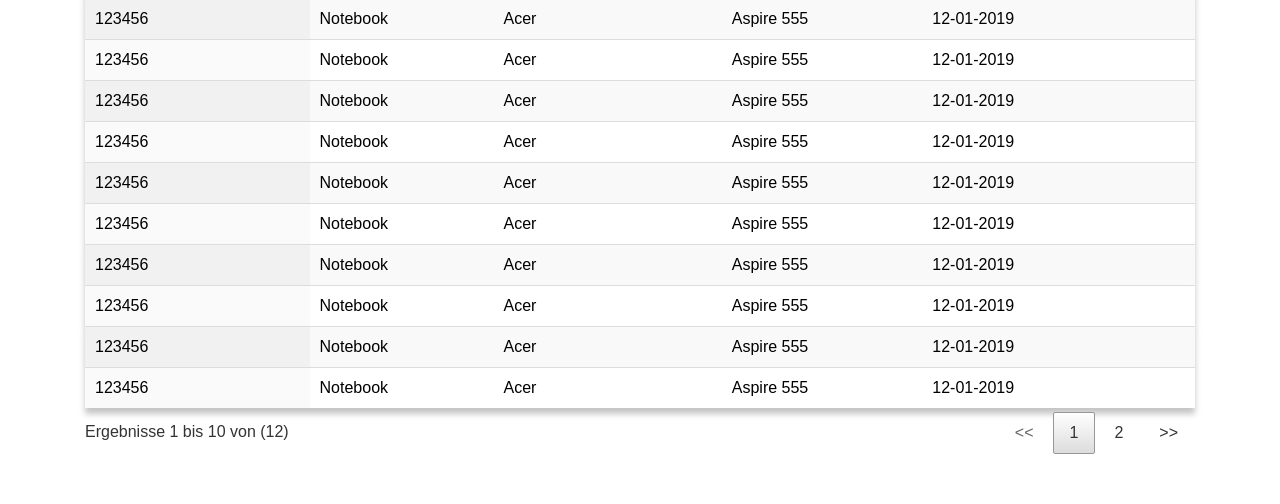
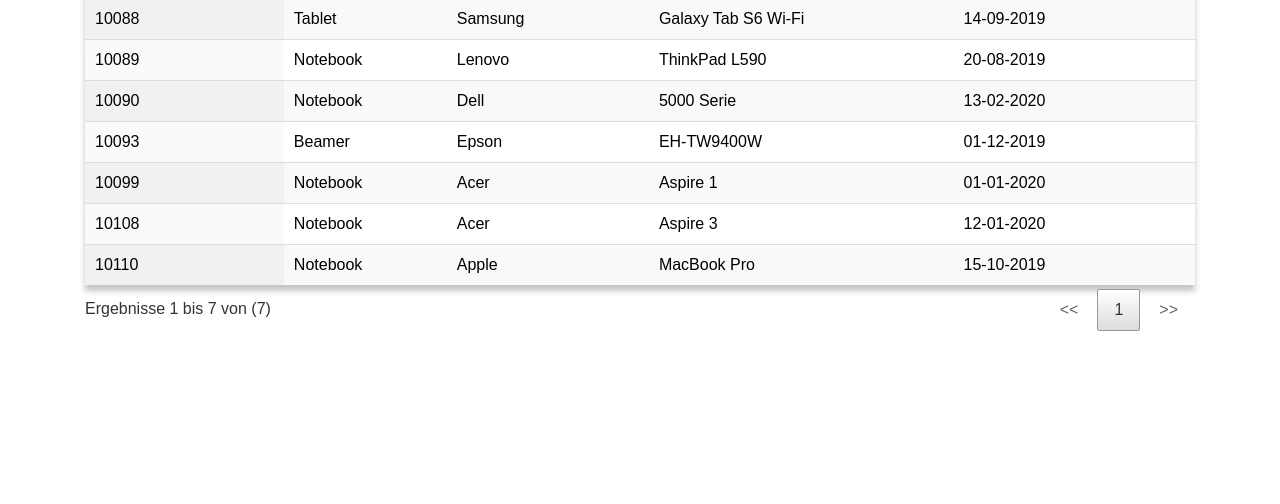
Before and after one commit to Eckener-Schule/it-ausleihe, a PHP site: page / in a window 1280 px wide. Shown: the part 852-1356 px from the top of the page. After the commit the page ends 1183 px from the top, so only its background shows below. Run offline with PHP 8.4, Linux system fonts and the light colour scheme.

Commit message:
added test data in index.php for 'Übersicht'

```diff
--- a/index.php
+++ b/index.php
@@ -20,70 +20,94 @@
                 </thead>
                 <tbody>
                 <tr>
-                    <td>123456</td>
+                    <td>10107</td>
                     <td>Notebook</td>
                     <td>Acer</td>
-                    <td>Aspire 555</td>
+                    <td>Aspire 1</td>
                 </tr>
                 <tr>
-                    <td>123456</td>
+                    <td>10108</td>
                     <td>Notebook</td>
                     <td>Acer</td>
-                    <td>Aspire 555</td>
+                    <td>Aspire 3</td>
                 </tr>
                 <tr>
-                    <td>123456</td>
+                    <td>10087</td>
                     <td>Notebook</td>
                     <td>Acer</td>
-                    <td>Aspire 555</td>
+                    <td>Aspire 5</td>
                 </tr>
                 <tr>
-                    <td>123456</td>
+                    <td>10111</td>
                     <td>Notebook</td>
                     <td>Acer</td>
-                    <td>Aspire 555</td>
+                    <td>Aspire 7</td>
                 </tr>
                 <tr>
-                    <td>123456</td>
+                    <td>10102</td>
                     <td>Notebook</td>
-                    <td>Acer</td>
-                    <td>Aspire 555</td>
+                    <td>Dell</td>
+                    <td>5000 Serie</td>
                 </tr>
                 <tr>
-                    <td>123456</td>
+                    <td>10094</td>
                     <td>Notebook</td>
-                    <td>Acer</td>
-                    <td>Aspire 555</td>
+                    <td>Dell</td>
+                    <td>7000 Serie</td>
                 </tr>
                 <tr>
-                    <td>123456</td>
+                    <td>10112</td>
                     <td>Notebook</td>
-                    <td>Acer</td>
-                    <td>Aspire 555</td>
+                    <td>Lenovo</td>
+                    <td>ThinkPad X1 Extreme</td>
                 </tr>
                 <tr>
-                    <td>123456</td>
+                    <td>10191</td>
                     <td>Notebook</td>
-                    <td>Acer</td>
-                    <td>Aspire 555</td>
+                    <td>Lenovo</td>
+                    <td>ThinkPad T590</td>
                 </tr>
                 <tr>
-                    <td>123456</td>
+                    <td>10105</td>
                     <td>Notebook</td>
-                    <td>Acer</td>
-                    <td>Aspire 555</td>
+                    <td>Lenovo</td>
+                    <td>ThinkPad L590</td>
                 </tr>
                 <tr>
-                    <td>123456</td>
+                    <td>10103</td>
                     <td>Notebook</td>
-                    <td>Acer</td>
-                    <td>Aspire 555</td>
+                    <td>Apple</td>
+                    <td>MacBook Air</td>
                 </tr>
                 <tr>
-                    <td>123456</td>
+                    <td>10086</td>
                     <td>Notebook</td>
-                    <td>Acer</td>
-                    <td>Aspire 555</td>
+                    <td>Apple</td>
+                    <td>MacBook Pro</td>
+                </tr>
+                <tr>
+                    <td>10630</td>
+                    <td>Tablet</td>
+                    <td>Samsung</td>
+                    <td>Galaxy Tab S6 LTE</td>
+                </tr>
+                <tr>
+                    <td>10618</td>
+                    <td>Tablet</td>
+                    <td>Samsung</td>
+                    <td>Galaxy Tab S6 Wi-Fi</td>
+                </tr>
+                <tr>
+                    <td>10692</td>
+                    <td>Beamer</td>
+                    <td>Epson</td>
+                    <td>EH-TW7100</td>
+                </tr>
+                <tr>
+                    <td>10664</td>
+                    <td>Beamer</td>
+                    <td>Epson</td>
+                    <td>EH-TW9400W</td>
                 </tr>
             </table>
         </div>
@@ -106,88 +130,53 @@
                 </thead>
                 <tbody>
                 <tr>
-                    <td>123456</td>
+                    <td>10099</td>
                     <td>Notebook</td>
                     <td>Acer</td>
-                    <td>Aspire 555</td>
-                    <td>12-01-2019</td>
+                    <td>Aspire 1</td>
+                    <td>01-01-2020</td>
                 </tr>
                 <tr>
-                    <td>123456</td>
+                    <td>10108</td>
                     <td>Notebook</td>
                     <td>Acer</td>
-                    <td>Aspire 555</td>
-                    <td>12-01-2019</td>
+                    <td>Aspire 3</td>
+                    <td>12-01-2020</td>
                 </tr>
                 <tr>
-                    <td>123456</td>
+                    <td>10090</td>
                     <td>Notebook</td>
-                    <td>Acer</td>
-                    <td>Aspire 555</td>
-                    <td>12-01-2019</td>
+                    <td>Dell</td>
+                    <td>5000 Serie</td>
+                    <td>13-02-2020</td>
                 </tr>
                 <tr>
-                    <td>123456</td>
+                    <td>10089</td>
                     <td>Notebook</td>
-                    <td>Acer</td>
-                    <td>Aspire 555</td>
-                    <td>12-01-2019</td>
+                    <td>Lenovo</td>
+                    <td>ThinkPad L590</td>
+                    <td>20-08-2019</td>
                 </tr>
                 <tr>
-                    <td>123456</td>
+                    <td>10110</td>
                     <td>Notebook</td>
-                    <td>Acer</td>
-                    <td>Aspire 555</td>
-                    <td>12-01-2019</td>
+                    <td>Apple</td>
+                    <td>MacBook Pro</td>
+                    <td>15-10-2019</td>
                 </tr>
                 <tr>
-                    <td>123456</td>
-                    <td>Notebook</td>
-                    <td>Acer</td>
-                    <td>Aspire 555</td>
-                    <td>12-01-2019</td>
+                    <td>10088</td>
+                    <td>Tablet</td>
+                    <td>Samsung</td>
+                    <td>Galaxy Tab S6 Wi-Fi</td>
+                    <td>14-09-2019</td>
                 </tr>
                 <tr>
-                    <td>123456</td>
-                    <td>Notebook</td>
-                    <td>Acer</td>
-                    <td>Aspire 555</td>
-                    <td>12-01-2019</td>
-                </tr>
-                <tr>
-                    <td>123456</td>
-                    <td>Notebook</td>
-                    <td>Acer</td>
-                    <td>Aspire 555</td>
-                    <td>12-01-2019</td>
-                </tr>
-                <tr>
-                    <td>123456</td>
-                    <td>Notebook</td>
-                    <td>Acer</td>
-                    <td>Aspire 555</td>
-                    <td>12-01-2019</td>
-                </tr>
-                <tr>
-                    <td>123456</td>
-                    <td>Notebook</td>
-                    <td>Acer</td>
-                    <td>Aspire 555</td>
-                    <td>12-01-2019</td>
-                </tr>
-                <tr>
-                    <td>123456</td>
-                    <td>Notebook</td>
-                    <td>Acer</td>
-                    <td>Aspire 555</td>
-                    <td>12-01-2019</td>
-                </tr>
-                <tr>
-                    <td>123456</td>
-                    <td>Notebook</td>
-                    <td>Acer</td>
-                    <td>Aspire 555</td>
-                    <td>12-01-2019</td>
+                    <td>10093</td>
+                    <td>Beamer</td>
+                    <td>Epson</td>
+                    <td>EH-TW9400W</td>
+                    <td>01-12-2019</td>
                 </tr>
             </table>
         </div>
```
